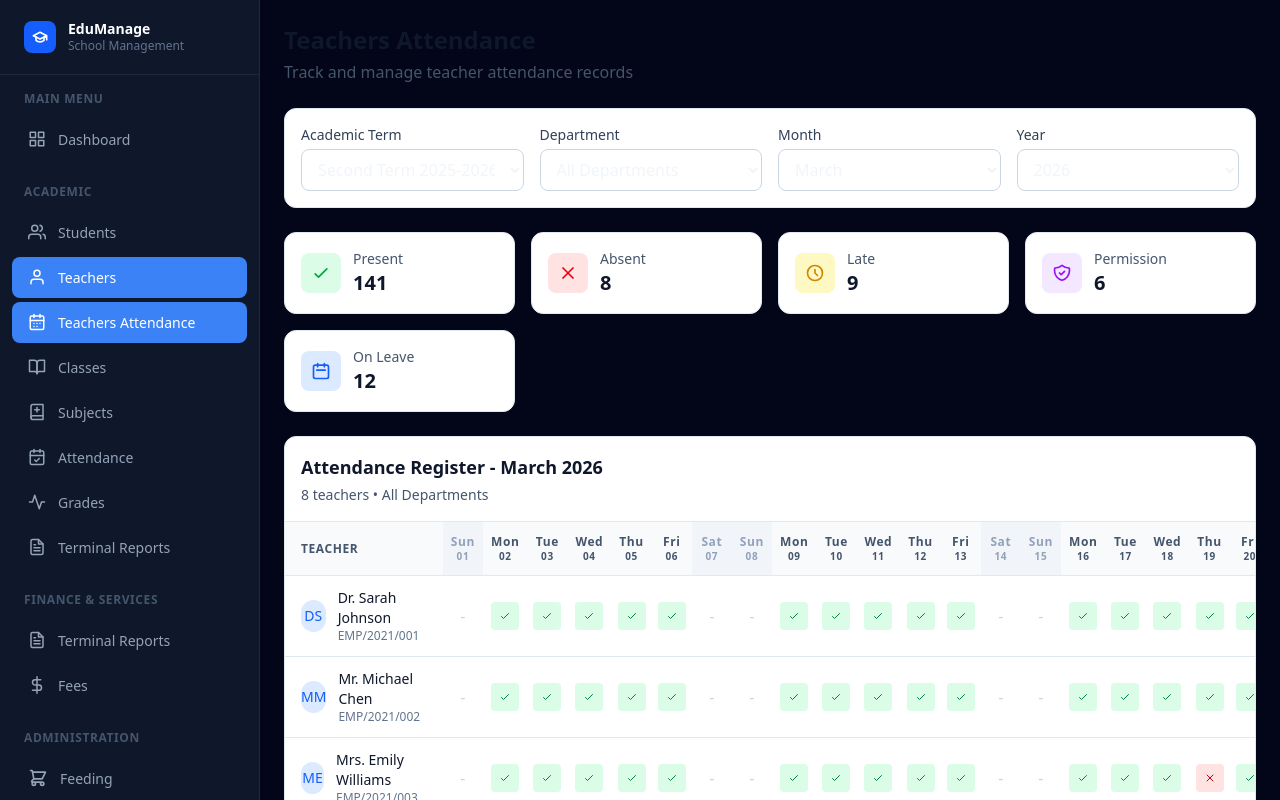
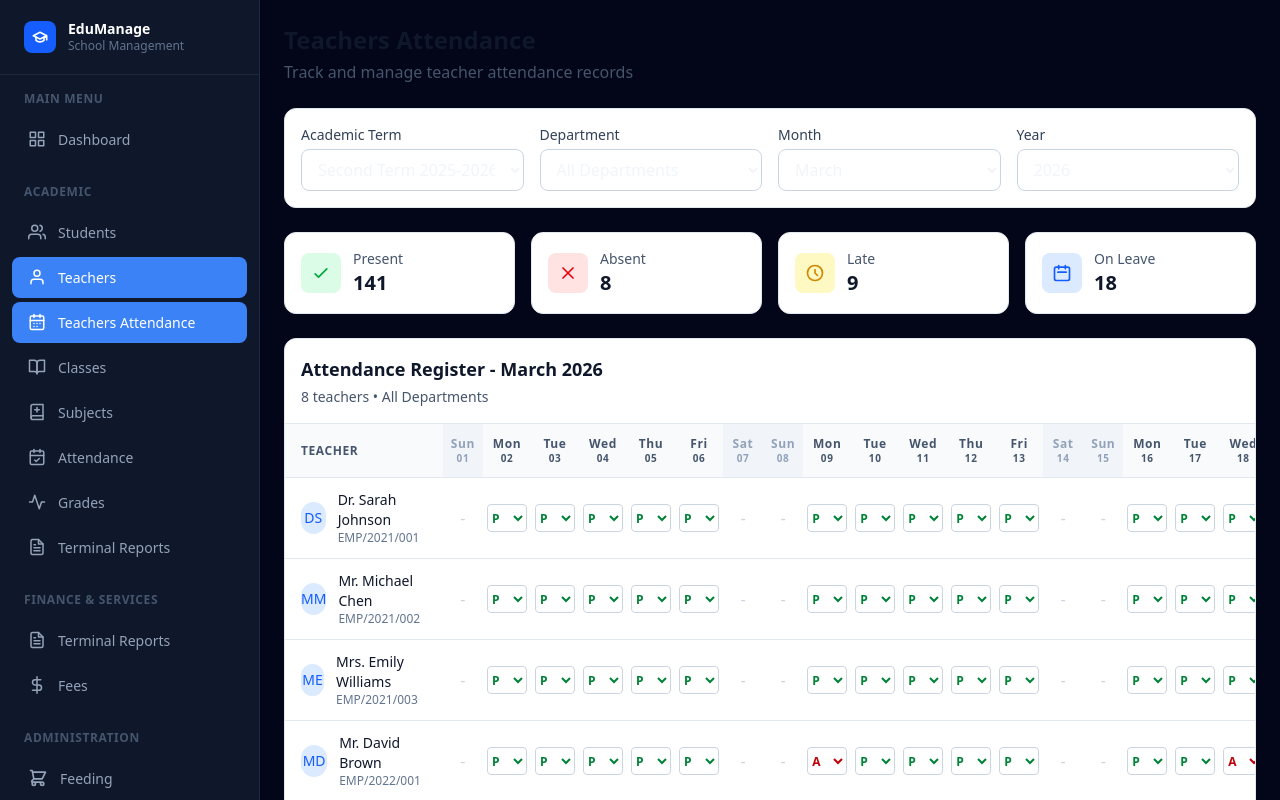
Before and after one commit to lilromeo2290/Clipe233_Edu, a Next.js app: page /teachers-attendance in a window 1280 px wide. Shown: the top 800 px of the page. Built offline with nearby package versions, Linux system fonts and the light colour scheme.

Commit message:
Update teachers attendance with editable dropdown options (Present, Late, Absent, Leave)

```diff
--- a/src/app/teachers-attendance/page.tsx
+++ b/src/app/teachers-attendance/page.tsx
@@ -15,7 +15,7 @@ interface AttendanceRecord {
   id: string;
   teacherId: string;
   date: string;
-  status: "present" | "absent" | "late" | "permission" | "leave";
+  status: "present" | "absent" | "late" | "leave";
   remarks?: string;
 }
 
@@ -86,8 +86,6 @@ function generateMockAttendance(teachers: Teacher[], days: { date: string; dayNa
         status = "absent";
       } else if (rand < 0.1) {
         status = "late";
-      } else if (rand < 0.13) {
-        status = "permission";
       } else if (rand < 0.18) {
         status = "leave";
       }
@@ -116,8 +114,16 @@ export default function TeachersAttendancePage() {
   const [selectedMonth, setSelectedMonth] = useState(new Date().getMonth());
   const [selectedYear, setSelectedYear] = useState(new Date().getFullYear());
   const [selectedDepartment, setSelectedDepartment] = useState("All Departments");
-  const [attendanceData, setAttendanceData] = useState<DayAttendance[]>([]);
+  const [attendanceRecords, setAttendanceRecords] = useState<{ [key: string]: AttendanceRecord["status"] }>({});
   const [loading, setLoading] = useState(false);
+
+  // Handle attendance change
+  const handleAttendanceChange = (teacherId: string, date: string, status: AttendanceRecord["status"]) => {
+    setAttendanceRecords((prev) => ({
+      ...prev,
+      [`${teacherId}-${date}`]: status,
+    }));
+  };
 
   // Filter teachers by department
   const filteredTeachers = selectedDepartment === "All Departments"
@@ -127,12 +133,11 @@ export default function TeachersAttendancePage() {
   // Generate attendance data when filters change
   const days = getDaysInMonth(selectedYear, selectedMonth);
 
-  // Calculate statistics
+  // Calculate statistics based on saved records
   const calculateStats = () => {
     let present = 0;
     let absent = 0;
     let late = 0;
-    let permission = 0;
     let leave = 0;
     let total = 0;
 
@@ -140,24 +145,30 @@ export default function TeachersAttendancePage() {
       if (day.dayName === "Sun" || day.dayName === "Sat") return;
 
       filteredTeachers.forEach((teacher) => {
-        const rand = Math.random();
+        const recordKey = `${teacher.id}-${day.date}`;
+        const savedStatus = attendanceRecords[recordKey];
+
+        // Use saved status or generate random
+        let status: string;
+        if (savedStatus) {
+          status = savedStatus;
+        } else {
+          const rand = Math.random();
+          if (rand < 0.05) status = "absent";
+          else if (rand < 0.1) status = "late";
+          else if (rand < 0.18) status = "leave";
+          else status = "present";
+        }
+
         total++;
-
-        if (rand < 0.05) {
-          absent++;
-        } else if (rand < 0.1) {
-          late++;
-        } else if (rand < 0.13) {
-          permission++;
-        } else if (rand < 0.18) {
-          leave++;
-        } else {
-          present++;
-        }
+        if (status === "present") present++;
+        else if (status === "absent") absent++;
+        else if (status === "late") late++;
+        else if (status === "leave") leave++;
       });
     });
 
-    return { present, absent, late, permission, leave, total };
+    return { present, absent, late, leave, total };
   };
 
   const stats = calculateStats();
@@ -171,8 +182,6 @@ export default function TeachersAttendancePage() {
         return "bg-red-100 text-red-700 border-red-200";
       case "late":
         return "bg-yellow-100 text-yellow-700 border-yellow-200";
-      case "permission":
-        return "bg-purple-100 text-purple-700 border-purple-200";
       case "leave":
         return "bg-blue-100 text-blue-700 border-blue-200";
       case "weekend":
@@ -203,12 +212,6 @@ export default function TeachersAttendancePage() {
             <path strokeLinecap="round" strokeLinejoin="round" strokeWidth={2} d="M12 8v4l3 3m6-3a9 9 0 11-18 0 9 9 0 0118 0z" />
           </svg>
         );
-      case "permission":
-        return (
-          <svg className="w-3 h-3" fill="none" viewBox="0 0 24 24" stroke="currentColor">
-            <path strokeLinecap="round" strokeLinejoin="round" strokeWidth={2} d="M9 12l2 2 4-4m5.618-4.016A11.955 11.955 0 0112 2.944a11.955 11.955 0 01-8.618 3.04A12.02 12.02 0 003 9c0 5.591 3.824 10.29 9 11.622 5.176-1.332 9-6.03 9-11.622 0-1.042-.133-2.052-.382-3.016z" />
-          </svg>
-        );
       case "leave":
         return (
           <svg className="w-3 h-3" fill="none" viewBox="0 0 24 24" stroke="currentColor">
@@ -231,7 +234,6 @@ export default function TeachersAttendancePage() {
 
     if (normalized < 0.05) return "absent";
     if (normalized < 0.1) return "late";
-    if (normalized < 0.13) return "permission";
     if (normalized < 0.18) return "leave";
     return "present";
   };
@@ -362,20 +364,6 @@ export default function TeachersAttendancePage() {
 
         <div className="bg-white rounded-xl border border-slate-200 p-4">
           <div className="flex items-center gap-3">
-            <div className="w-10 h-10 rounded-lg bg-purple-100 flex items-center justify-center">
-              <svg className="w-5 h-5 text-purple-600" fill="none" viewBox="0 0 24 24" stroke="currentColor">
-                <path strokeLinecap="round" strokeLinejoin="round" strokeWidth={2} d="M9 12l2 2 4-4m5.618-4.016A11.955 11.955 0 0112 2.944a11.955 11.955 0 01-8.618 3.04A12.02 12.02 0 003 9c0 5.591 3.824 10.29 9 11.622 5.176-1.332 9-6.03 9-11.622 0-1.042-.133-2.052-.382-3.016z" />
-              </svg>
-            </div>
-            <div>
-              <p className="text-sm text-slate-600">Permission</p>
-              <p className="text-xl font-bold text-slate-900">{stats.permission}</p>
-            </div>
-          </div>
-        </div>
-
-        <div className="bg-white rounded-xl border border-slate-200 p-4">
-          <div className="flex items-center gap-3">
             <div className="w-10 h-10 rounded-lg bg-blue-100 flex items-center justify-center">
               <svg className="w-5 h-5 text-blue-600" fill="none" viewBox="0 0 24 24" stroke="currentColor">
                 <path strokeLinecap="round" strokeLinejoin="round" strokeWidth={2} d="M8 7V3m8 4V3m-9 8h10M5 21h14a2 2 0 002-2V7a2 2 0 00-2-2H5a2 2 0 00-2 2v12a2 2 0 002 2z" />
@@ -451,21 +439,26 @@ export default function TeachersAttendancePage() {
                   </td>
                   {days.map((day) => {
                     const isWeekend = day.dayName === "Sun" || day.dayName === "Sat";
-                    const status = isWeekend ? "weekend" : getRandomStatus(teacher.id, day.date);
+                    const recordKey = `${teacher.id}-${day.date}`;
+                    const savedStatus = attendanceRecords[recordKey];
+                    const defaultStatus = isWeekend ? "weekend" : getRandomStatus(teacher.id, day.date);
+                    const currentStatus = savedStatus || defaultStatus;
 
                     return (
                       <td key={day.date} className="px-1 py-2 text-center">
                         {isWeekend ? (
                           <span className="text-slate-300">-</span>
                         ) : (
-                          <div
-                            className={`inline-flex items-center justify-center w-7 h-7 rounded text-xs font-medium ${getStatusColor(
-                              status
-                            )}`}
-                            title={`${teacher.name}: ${status}`}
+                          <select
+                            value={currentStatus}
+                            onChange={(e) => handleAttendanceChange(teacher.id, day.date, e.target.value as AttendanceRecord["status"])}
+                            className={`w-10 h-7 text-xs font-bold rounded cursor-pointer bg-white border border-slate-300 focus:outline-none focus:border-blue-500 ${getStatusColor(currentStatus)}`}
                           >
-                            {getStatusIcon(status)}
-                          </div>
+                            <option value="present" className="bg-green-100 text-green-700">P</option>
+                            <option value="absent" className="bg-red-100 text-red-700">A</option>
+                            <option value="late" className="bg-yellow-100 text-yellow-700">L</option>
+                            <option value="leave" className="bg-blue-100 text-blue-700">LV</option>
+                          </select>
                         )}
                       </td>
                     );
@@ -505,14 +498,6 @@ export default function TeachersAttendancePage() {
           <span>Late</span>
         </div>
         <div className="flex items-center gap-1">
-          <span className="w-4 h-4 rounded bg-purple-100 text-purple-700 flex items-center justify-center">
-            <svg className="w-2.5 h-2.5" fill="none" viewBox="0 0 24 24" stroke="currentColor">
-              <path strokeLinecap="round" strokeLinejoin="round" strokeWidth={2} d="M9 12l2 2 4-4m5.618-4.016A11.955 11.955 0 0112 2.944a11.955 11.955 0 01-8.618 3.04A12.02 12.02 0 003 9c0 5.591 3.824 10.29 9 11.622 5.176-1.332 9-6.03 9-11.622 0-1.042-.133-2.052-.382-3.016z" />
-            </svg>
-          </span>
-          <span>Permission</span>
-        </div>
-        <div className="flex items-center gap-1">
           <span className="w-4 h-4 rounded bg-blue-100 text-blue-700 flex items-center justify-center">
             <svg className="w-2.5 h-2.5" fill="none" viewBox="0 0 24 24" stroke="currentColor">
               <path strokeLinecap="round" strokeLinejoin="round" strokeWidth={2} d="M8 7V3m8 4V3m-9 8h10M5 21h14a2 2 0 002-2V7a2 2 0 00-2-2H5a2 2 0 00-2 2v12a2 2 0 002 2z" />
```
